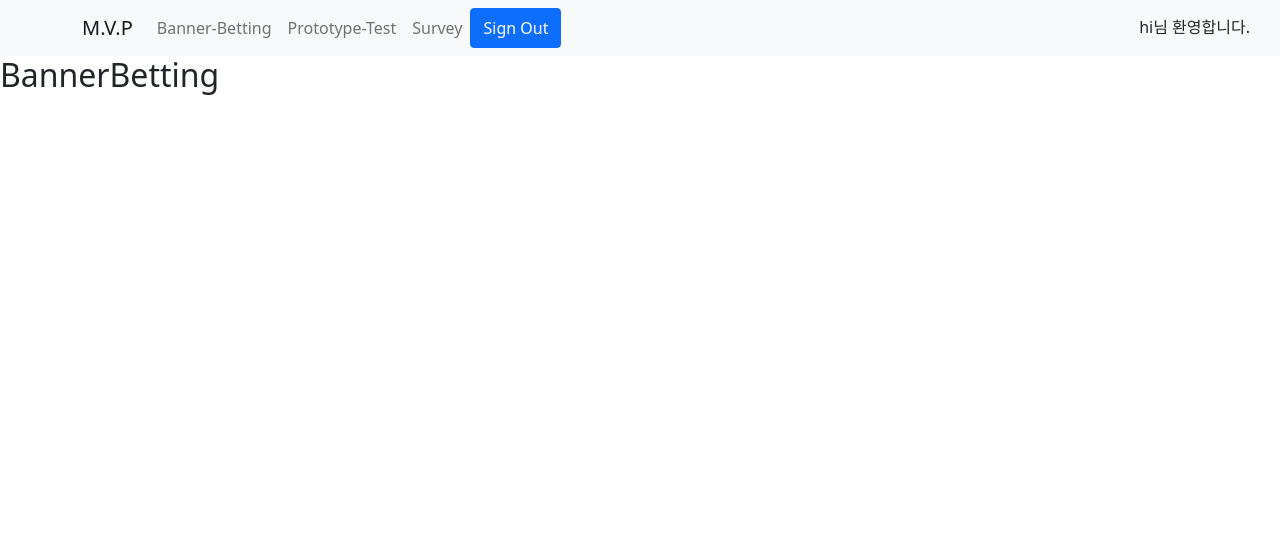
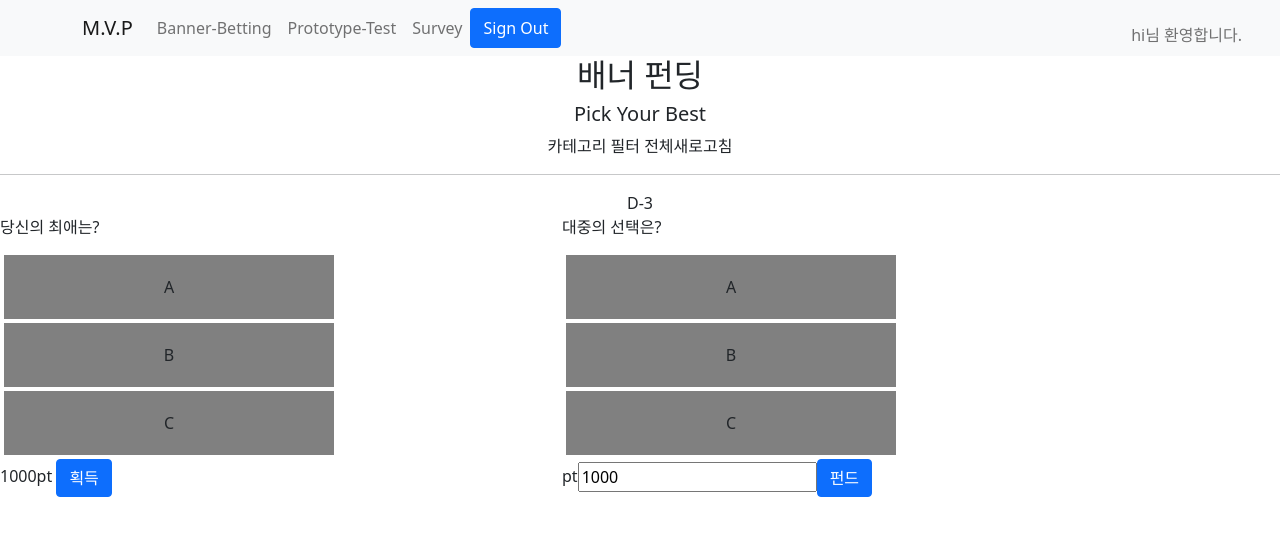
Before and after one commit to MVP-KUSITSM/MVP-Front, a React (Create React App) app: page /bb in a window 1280 px wide. Shown: the top 536 px of the page. Built offline with nearby package versions, Linux system fonts and the light colour scheme.

Commit message:
[feat+style]개인 페이지 업로드

```diff
--- a/src/App.js
+++ b/src/App.js
@@ -13,6 +13,7 @@ import Home from "./pages/private/Home";
 import BannerBetting from "./pages/private/BannerBetting";
 import PrototypeTest from "./pages/private/PrototypeTest";
 import Survey from "./pages/private/Survey";
+import Mypage from "./pages/private/Mypage";
 
 //기업페이지
 import C_Main from "./pages/corporation/Dashboard/Dashboard";
@@ -36,6 +37,8 @@ export default function App() {
                     <Route path="/bb" element={<BannerBetting/>} />
                     <Route path="/pt" element={<PrototypeTest/>} />
                     <Route path="/survey" element={<Survey/>} />
+                    <Route path="/mypage" element={<Mypage/>} />
+
 
                     <Route exact path="/corporation/main" element={<C_Main/>} />
                     <Route exact path="/corporation/banner/main" element={<CB_Main/>} />
--- /dev/null
+++ b/src/assets/css/private/BannerBetting.css
@@ -0,0 +1,42 @@
+.Funding_main{
+    position : relative;
+
+}
+
+.Title{
+    text-align: center;
+}
+
+.Category{
+    position: static;
+    text-align:center;
+}
+
+.Funding_vote{
+    display:flex;
+    position : relative;
+    /* background-color: pink; */
+}
+.D_day {
+    text-align: center;
+}
+
+.Funding_MyPick{
+    /* padding-right : 20%; */
+    width : 40%;
+    /* margin-left : 50px; */
+}
+
+.Funding_PeoplePick{
+    /* padding-right : 20%; */
+    width : 40%;
+    margin-left : 50px;
+}
+
+.test {
+    background-color: gray;
+    text-align: center;
+    width : 330px;
+    padding: 20px;
+    margin:4px;
+}
--- /dev/null
+++ b/src/assets/css/private/bottomnav.css
@@ -0,0 +1,15 @@
+.bottom {
+    left: 0%;
+    right: 0%;
+    bottom: 0;
+    overflow: hidden;
+    /* position:fixed; */
+    width : 100%;
+    height: 30px;
+
+    border: 1px solid black;
+}
+
+p {
+    float : right;
+}
--- a/src/pages/NavMenu.js
+++ b/src/pages/NavMenu.js
@@ -15,7 +15,7 @@ export default function NavMenu({name}) {
                 <Nav.Link href="/survey">Survey</Nav.Link>
                 <Button onClick={logout}>Sign Out</Button>
                 <p style={{position: 'absolute', right: '30px', top: '15px'}}>
-                    {name}님 환영합니다.</p>
+                    <Nav.Link href="/mypage">{name}님 환영합니다.</Nav.Link></p>
                 </Nav>
             </Navbar.Collapse>
         </Container>
--- a/src/pages/private/BannerBetting.js
+++ b/src/pages/private/BannerBetting.js
@@ -1,11 +1,55 @@
 import React from "react";
 import NavMenu from "../NavMenu";
+
+import { Button } from 'react-bootstrap';
+import "../../assets/css/private/BannerBetting.css";
 
 export default function BannerBetting() {
     return (
         <div>
             <NavMenu name="hi"/>
-            <h2>BannerBetting</h2>
+            <div className="Funding_main">
+            <div className="Title">
+                <h2>배너 펀딩</h2>
+                <h5>Pick Your Best</h5>
+            </div>
+            <div className="Category">
+                <span>
+                카테고리 필터 전체
+                </span>
+                <span>
+                    새로고침
+                </span>
+                <hr></hr>
+            </div>
+
+            <div className="D_day">
+                D-3
+            </div>
+            <div className="Funding_vote">
+                <div className="Funding_MyPick">
+                    <p>
+                        당신의 최애는?
+                    </p>
+                    <div className="test">A</div>
+                    <div className="test">B</div>
+                    <div className="test">C</div>
+                    <p>1000pt <Button>획득</Button></p>
+
+                </div>
+                <div className="Funding_PeoplePick">
+                    <p>
+                        대중의 선택은?
+                    </p>
+                    <div className="test">A</div>
+                    <div className="test">B</div>
+                    <div className="test">C</div>
+
+                    <p>pt<input value="1000"></input><Button>펀드</Button></p>
+
+                </div>
+            </div>
+        </div>
         </div>
     )
 }
--- /dev/null
+++ b/src/pages/private/Mypage.js
@@ -0,0 +1,78 @@
+import React, { useState } from "react";
+import { Table } from 'react-bootstrap';
+import NavMenu from "../NavMenu";
+
+function Mypage(){
+
+    return(
+        <>
+            <NavMenu name="hi"/>
+            <div classNam="point">
+                <span>My 포인트 내역</span>
+                <div className="row">
+                    <div className="col-md-4">
+                        최고 Pt
+                        <h5>20,000</h5>
+                    </div>
+                    <div className="col-md-4">
+                        잔액 pt
+                        <h5>20,000</h5>
+                    </div>
+                    <div className="col-md-4">
+                        전일  수익
+                        <h5>20,000</h5>
+                    </div>
+                </div>
+            </div>
+            <div className="List">
+                <div>
+                    카테코리 필터 2021.07.12.2021
+                </div>
+                <Table striped bordered hover size="sm">
+                    <thead>
+                        <tr>
+                        <th>조사 번호</th>
+                        <th>조사 기간</th>
+                        <th>조사 날짜</th>
+                        <th>분류</th>
+                        <th>펀당 원금</th>
+                        <th>수익금</th>
+                        <th>수익률</th>
+                        </tr>
+                    </thead>
+                    <tbody>
+                        <tr>
+                        <td>1</td>
+                        <td>Mark</td>
+                        <td>Otto</td>
+                        <td>@mdo</td>
+                        <td>@mdo</td>
+                        <td>@mdo</td>
+                        <td>@mdo</td>
+                        </tr>
+                        <tr>
+                        <td>2</td>
+                        <td>Jacob</td>
+                        <td>Thornton</td>
+                        <td>@fat</td>
+                        <td>@fat</td>
+                        <td>@fat</td>
+                        <td>@fat</td>
+                        </tr>
+                        <tr>
+                        <td>3</td>
+                        <td>Larry the Bird</td>
+                        <td>Larry the Bird</td>
+                        <td>@twitter</td>
+                        <td>@twitter</td>
+                        <td>@twitter</td>
+                        <td>@twitter</td>
+                        </tr>
+                    </tbody>
+                    </Table>
+            </div>
+        </>
+    )
+}
+
+export default Mypage;
```
